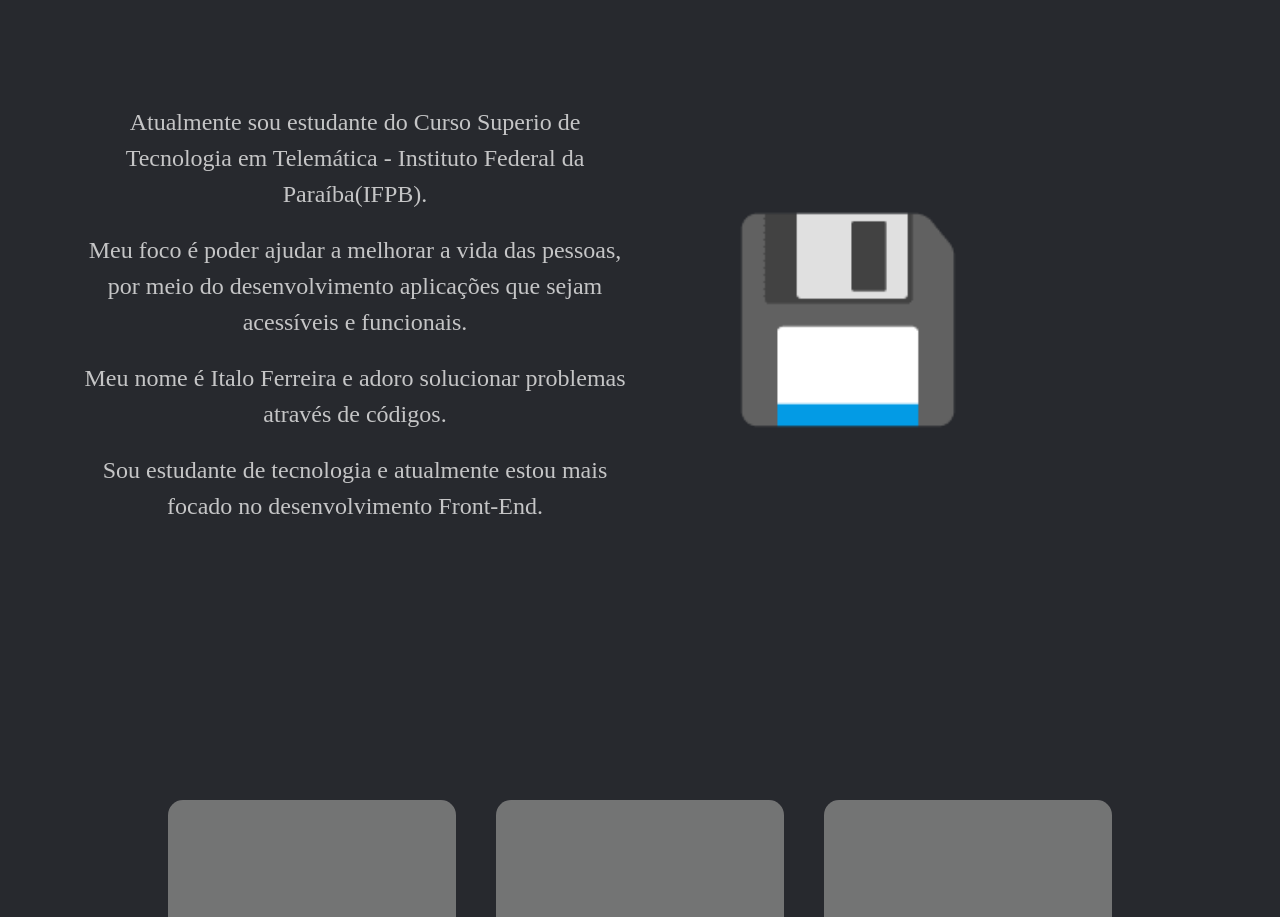
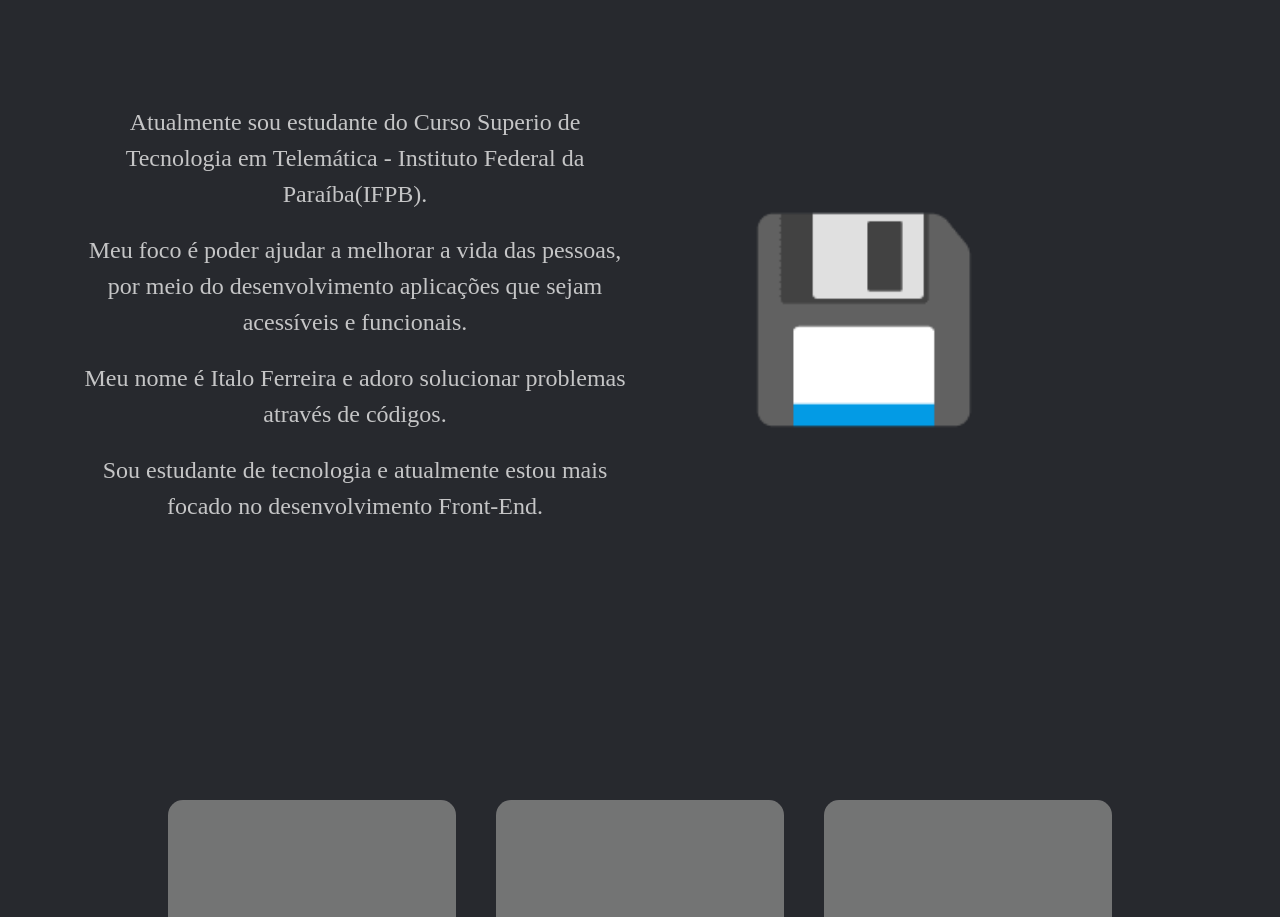
Before and after one commit to italoferreira0/portifolioo, a React (Create React App) app: page / in a window 1280 px wide. Shown: the part 800-1717 px from the top of the page. Built offline with nearby package versions, Linux system fonts and the light colour scheme.

Commit message:
Realizando alteraçoes

```diff
--- a/src/componentes/Sobre_mim/Sobre_mim.css
+++ b/src/componentes/Sobre_mim/Sobre_mim.css
@@ -20,7 +20,7 @@
 .AnimacaoIcons{
     margin-left: 40px;
     padding-top: 5rem;
-    padding-right: 8rem;
+    padding-right: 6rem;
     margin-top: 6rem;
     font-size: 12rem;
     /* color: rgba(255, 255, 255, 0.377) */
```
